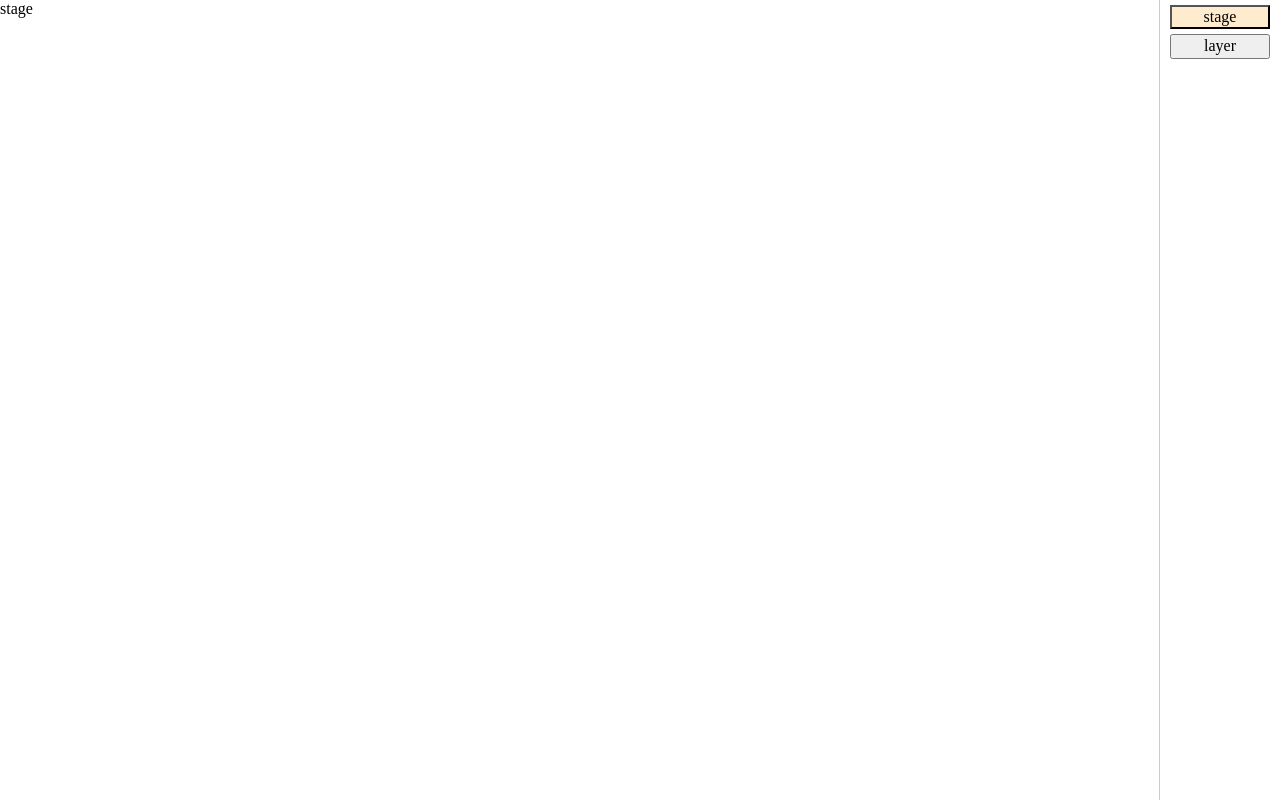
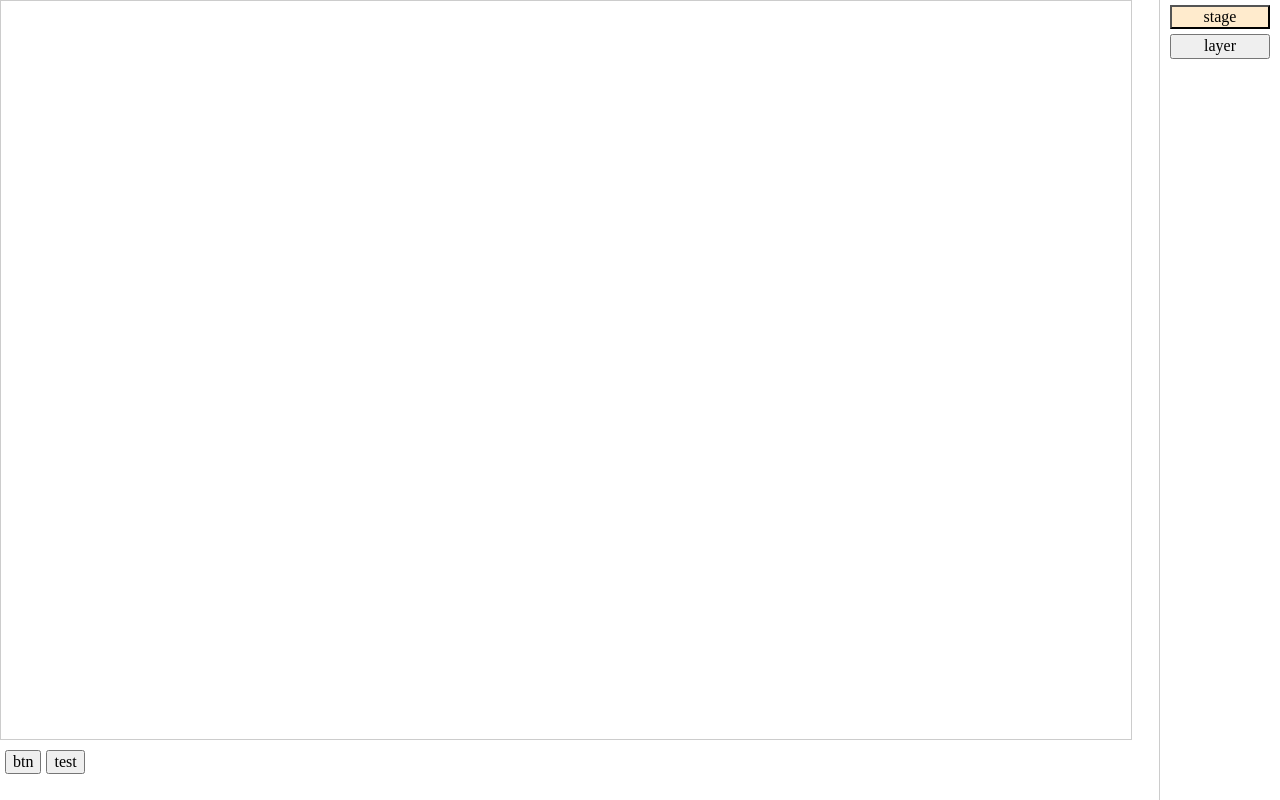
Before and after one commit to aoobao/mark-map, a React (Vite) app: page / in a window 1280 px wide. Built offline with nearby package versions, Linux system fonts and the light colour scheme.

Commit message:
add:demo

```diff
--- a/src/components/CanvasContainer.tsx
+++ b/src/components/CanvasContainer.tsx
@@ -1,22 +1,41 @@
-import { FC, PropsWithChildren, useEffect, useRef } from 'react'
+import { createContext, FC, PropsWithChildren, useContext, useEffect, useMemo, useRef, useState } from 'react'
 import { Stage } from 'lib/index'
 
-type ICanvasContainerProps = PropsWithChildren<{}>
+const StageContext = createContext<Stage | null>(null)
 
-const CanvasContainer: FC<ICanvasContainerProps> = props => {
+type IStageContextProps = PropsWithChildren<{}>
+
+const StageComponent: FC<IStageContextProps> = props => {
   const wrap$ = useRef<HTMLDivElement>(null)
+  const [created, setCreated] = useState(false)
+  const stage$ = useRef<Stage>(null)
 
   useEffect(() => {
     const dom = wrap$.current!
+    const stage = new Stage({ dom })
 
-    const stage = new Stage({ dom })
+    setCreated(true)
 
     return () => {
       stage.destroy()
+      setCreated(false)
     }
   }, [])
 
-  return <div className="context" ref={wrap$}></div>
+  return (
+    <StageContext.Provider value={stage$.current}>
+      <div ref={wrap$} className="stage">
+        {created && props.children}
+      </div>
+    </StageContext.Provider>
+  )
 }
 
-export default CanvasContainer
+export const useStage = () => {
+  const stage = useContext(StageContext)
+  if (!stage) throw new Error('context provider 未加载')
+
+  return stage
+}
+
+export default StageComponent
--- a/src/view/Stage.tsx
+++ b/src/view/Stage.tsx
@@ -1,10 +1,20 @@
+import StageComponent from '../components/CanvasContainer'
 import { FC, PropsWithChildren } from 'react'
 
 type IStageProps = PropsWithChildren<{}>
 
 const Stage: FC<IStageProps> = props => {
-
-  return <div>stage</div>
+  return (
+    <div className="context">
+      <div className="container">
+        <StageComponent></StageComponent>
+      </div>
+      <div className="button-wrap">
+        <button>btn</button>
+        <button>test</button>
+      </div>
+    </div>
+  )
 }
 
 export default Stage
```
